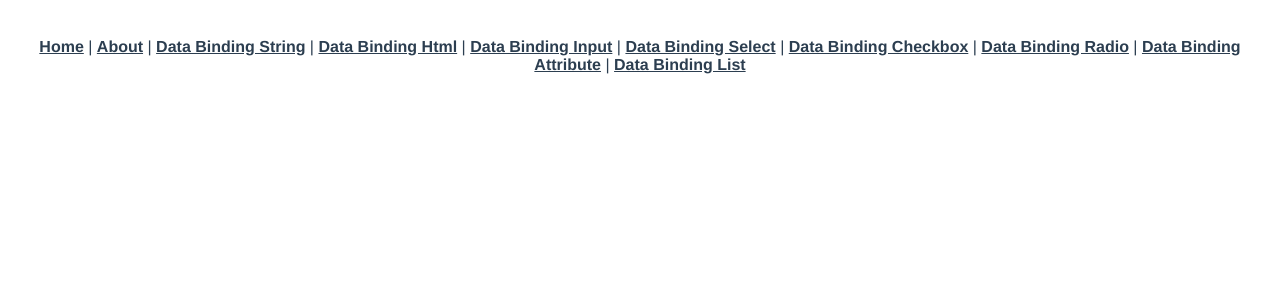
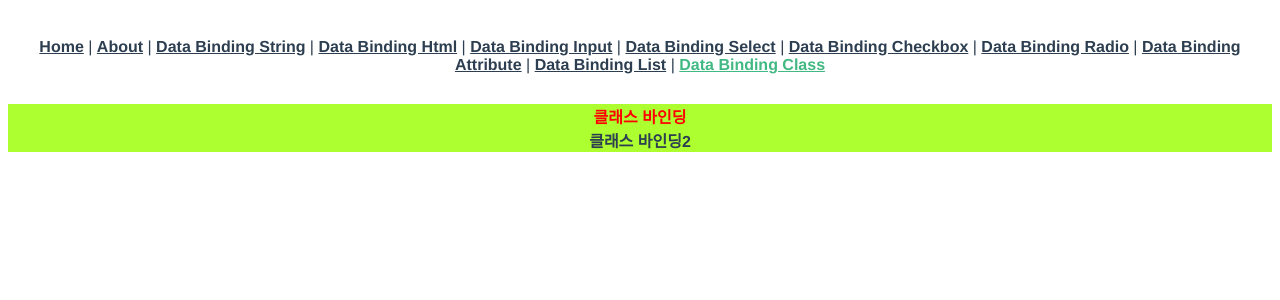
Before and after one commit to daehyeon1999/Vue_Study, a Vue app: page /databinding/class in a window 1280 px wide. Shown: the top 300 px of the page. Built offline with nearby package versions, Linux system fonts and the light colour scheme.

Commit message:
class binding

```diff
--- a/src/App.vue
+++ b/src/App.vue
@@ -13,13 +13,12 @@
     <router-link to="/databinding/input">Data Binding Input</router-link> |
     <router-link to="/databinding/select">Data Binding Select</router-link> |
     <router-link to="/databinding/checkbox">Data Binding Checkbox</router-link>
-    |
-    <router-link to="/databinding/radio">Data Binding Radio</router-link> |
+    | <router-link to="/databinding/radio">Data Binding Radio</router-link> |
     <router-link to="/databinding/attribute"
       >Data Binding Attribute</router-link
     >
-    |
-    <router-link to="/databinding/list">Data Binding List</router-link>
+    | <router-link to="/databinding/list">Data Binding List</router-link> |
+    <router-link to="/databinding/class">Data Binding Class</router-link>
   </nav>
 
   <!-- router-link의 페이지가 보여지는 부분 -->
--- a/src/router/index.js
+++ b/src/router/index.js
@@ -60,6 +60,11 @@ const routes = [
     path: '/databinding/list',
     name: 'DataBindingListView',
     component: () => import(/* webpackChunkName: "databinding" */ '../views/1_databinding/DataBindingListView.vue')
+  },
+  {
+    path: '/databinding/class',
+    name: 'DataBindingClassView',
+    component: () => import(/* webpackChunkName: "databinding" */ '../views/1_databinding/DataBindingClassView.vue')
   }
 ]
 
--- /dev/null
+++ b/src/views/1_databinding/DataBindingClassView.vue
@@ -0,0 +1,36 @@
+<template>
+  <div>
+    <!-- 데이터가 참이냐 거짓이냐에 따라 class를 활성화하거나 비활성화 할 수 있다 -->
+    <div :class="{ 'text-red': hasError, active: isActive }">클래스 바인딩</div>
+    <div :class="class2">클래스 바인딩2</div>
+  </div>
+</template>
+
+<script>
+export default {
+  components: {},
+  data() {
+    return {
+      isActive: true,
+      hasError: true,
+      class2: ['active', 'hasError']
+    }
+  },
+  setup() {},
+  created() {},
+  mounted() {},
+  unmounted() {},
+  methods: {}
+}
+</script>
+
+<style scoped>
+.active {
+  background-color: greenyellow;
+  font-weight: bold;
+}
+
+.text-red {
+  color: red;
+}
+</style>
```
